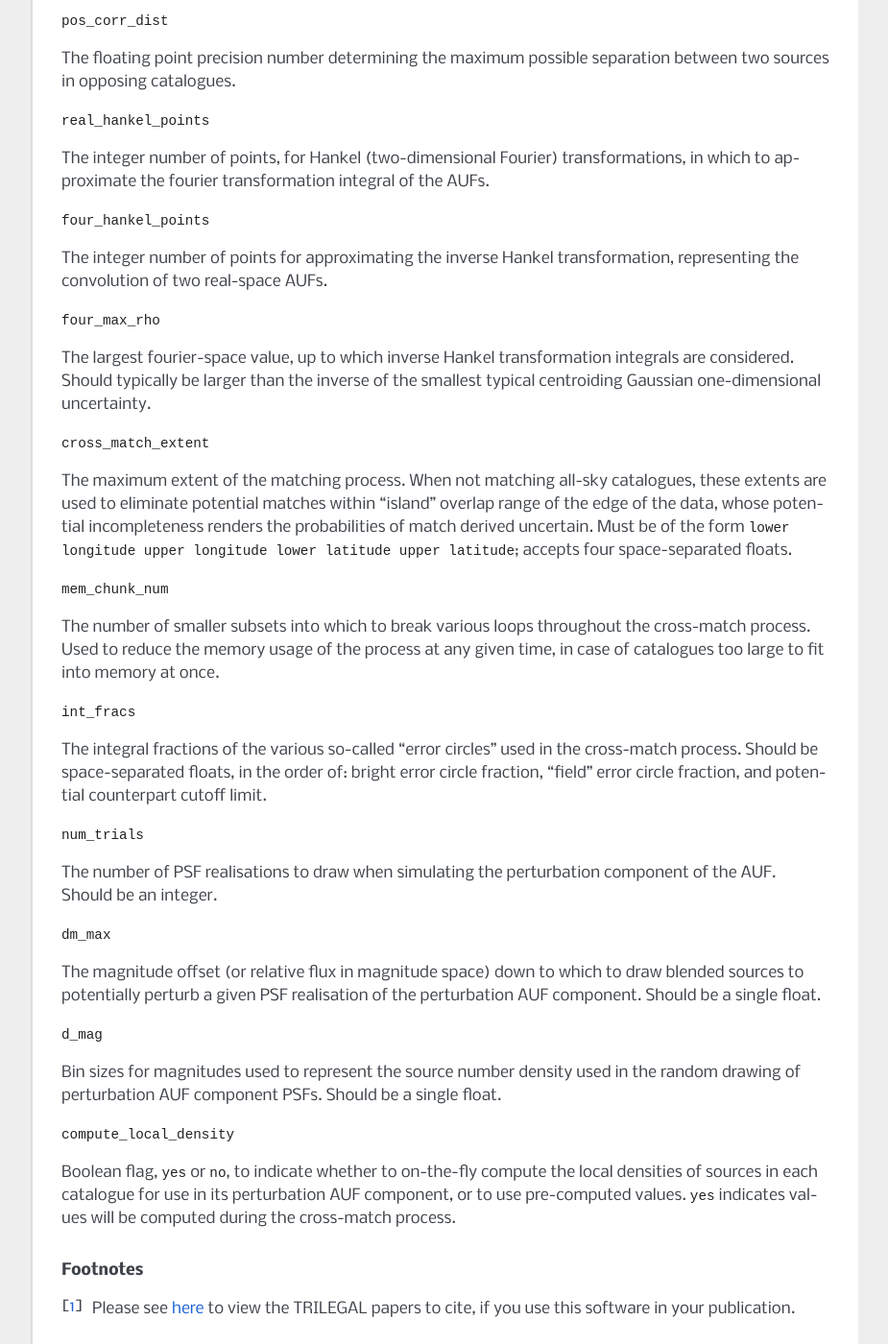
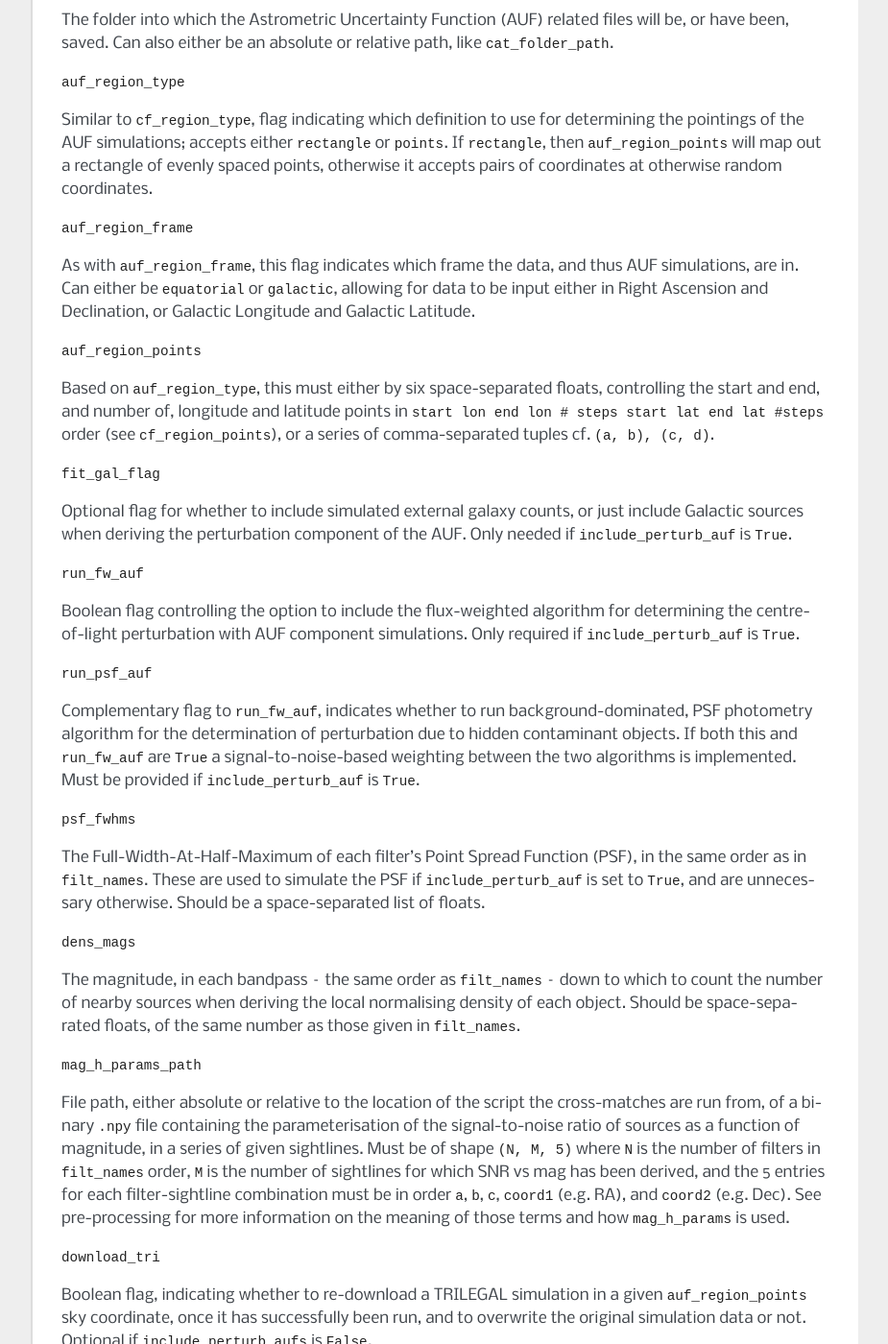
Before and after one commit to macauff/macauff, a Sphinx documentation site: the page built from docs/inputs.rst, in a window 1280 px wide and 1400 px high, scrolled down 4261 px. Shown: the whole window at 96% size, without its empty margins (198-1123 px from the left). Built offline with Sphinx 7.4.7, drawn with Linux system fonts in a browser that asks for light colours; pages that are not in the unit, such as notebooks, are missing from menus; some of the changed text lies outside the part shown.

Commit message:
Overhaul of input parameters from cat_*_params and crossmatch_params, adding new inputs and updating old ones.

```diff
--- a/docs/inputs.rst
+++ b/docs/inputs.rst
@@ -2,13 +2,116 @@
 Input Parameters
 ****************
 
-This page details the various inputs expected by `~macauff.CrossMatch`. These are split into two main sections: inputs that both catalogues need separately (contained in their respective catalogue parameters file) and inputs that are defined with respect to the catalogue-catalogue cross-match.
+This page details the various inputs expected by `~macauff.CrossMatch` via its input parameter files. These are split into two main sections: inputs that both catalogues need separately (contained in their respective catalogue parameters file) and inputs that are defined with respect to the catalogue-catalogue cross-match.
+
+Joint Parameters
+================
+
+These parameters are only provided in the single, common-parameter input file, and given as ``joint_file_path`` in `~macauff.CrossMatch`.
+
+There are some parameters that must be given in all runs:
+
+``joint_folder_path``, ``run_auf``, ``run_group``, ``run_cf``, ``run_source``, ``include_perturb_auf``, ``include_phot_like``, ``use_phot_priors``, ``cross_match_extent``, ``mem_chunk_num``, ``pos_corr_dist``, ``cf_region_type``, ``cf_region_frame``, ``cf_region_points``, ``real_hankel_points``, ``four_hankel_points``, ``four_max_rho``, and ``int_fracs``;
+
+and those options which only need to be supplied if ``include_perturb_auf`` is ``True``:
+
+``num_trials``, ``compute_local_density``, and ``d_mag``.
+
+Common Parameter Description
+----------------------------
+
+``joint_folder_path``
+
+The top-level folder location, into which all intermediate files and folders are placed, when created during the cross-match process. This can either be an absolute file path, or relative to the folder from which your script that called `CrossMatch()` is based.
+
+.. note::
+    The four ``run_`` parameters below are called in order. If an earlier stage flag is set to ``True``, an error will be raised in a subsequent flag is set to ``False``.
+
+``run_auf``
+
+Flag to determine if the AUF simulation stage of the cross-match process should be run, or if previously generated files should be used when present.
+
+``run_group``
+
+Flag dictating whether the source grouping -- and island creation -- stage of the process is run, or if previously created islands of sources should be used for this match.
+
+``run_cf``
+
+Flag controlling whether or not to calculate the photometric likelihood information, as determined by ``include_phot_like`` and ``use_phot_priors``, for this cross-match.
+
+``run_source``
+
+Boolean determining whether to run the final stage of the cross-match process, in which posterior probabilities of matches and non-matches for each island of sources are calculated.
+
+``include_perturb_auf``
+
+Flag for whether to include the simulated effects of blended sources on the measured astrometry in the two catalogues or not.
+
+``include_phot_like``
+
+Flag for the inclusion of the likelihood of match or non-match based on the photometric information in the two catalogues.
+
+``use_phot_priors``
+
+Flag to determine whether to calculate the priors on match or non-match using the photometry (if set to ``True``) or calculate them based on a naive asymmetric density argument (``False``).
+
+``cross_match_extent``
+
+The maximum extent of the matching process. When not matching all-sky catalogues, these extents are used to eliminate potential matches within "island" overlap range of the edge of the data, whose potential incompleteness renders the probabilities of match derived uncertain. Must be of the form ``lower-longitude upper-longitude lower-latitude upper-latitude``; accepts four space-separated floats.
+
+``mem_chunk_num``
+
+The number of smaller subsets into which to break various loops throughout the cross-match process. Used to reduce the memory usage of the process at any given time, in case of catalogues too large to fit into memory at once.
+
+``pos_corr_dist``
+
+The floating point precision number determining the maximum possible separation between two sources in opposing catalogues.
+
+``cf_region_type``
+
+This flag controls whether the areas in which photometry-related variables (likelihoods, priors, etc.) are calculated is determined by ``rectangle`` -- evenly spaced longitude/latitude pairings -- or ``points`` -- tuples of randomly placed coordinates.
+
+``cf_region_frame``
+
+This allows either ``equatorial`` or ``galactic`` frame coordinates to be used in the match process.
+
+``cf_region_points``
+
+The list of pointings for which to run simulations of perturbations due to blended sources, if applicable. If ``cf_region_type`` is ``rectangle``, then ``cf_region_points`` accepts six numbers: ``start longitude, end longitude, number of longitude points, start latitude, end latitude, number of latitude points``; if ``points`` then tuples must be of the syntax ``(a, b), (c, d)`` where ``a`` and ``c`` are RA or Galactic Longitude, and ``b`` and ``d`` are Declination or Galactic Latitude.
+
+``real_hankel_points``
+
+The integer number of points, for Hankel (two-dimensional Fourier) transformations, in which to approximate the fourier transformation integral of the AUFs.
+
+``four_hankel_points``
+
+The integer number of points for approximating the inverse Hankel transformation, representing the convolution of two real-space AUFs.
+
+``four_max_rho``
+
+The largest fourier-space value, up to which inverse Hankel transformation integrals are considered. Should typically be larger than the inverse of the smallest typical centroiding Gaussian one-dimensional uncertainty.
+
+``int_fracs``
+
+The integral fractions of the various so-called "error circles" used in the cross-match process. Should be space-separated floats, in the order of: bright error circle fraction, "field" error circle fraction, and potential counterpart cutoff limit.
+
+``num_trials``
+
+The number of PSF realisations to draw when simulating the perturbation component of the AUF. Should be an integer. Only required if ``include_perturb_auf`` is ``True``.
+
+``compute_local_density``
+
+Boolean flag, ``yes`` or ``no``, to indicate whether to on-the-fly compute the local densities of sources in each catalogue for use in its perturbation AUF component, or to use pre-computed values. ``yes`` indicates values will be computed during the cross-match process. Only required if ``include_perturb_auf`` is ``True``.
+
+``d_mag``
+
+Bin sizes for magnitudes used to represent the source number density used in the random drawing of perturbation AUF component PSFs. Should be a single float. Only required if ``include_perturb_auf`` is ``True``.
 
 
 Catalogue-specific Parameters
 =============================
 
-These parameters are required in two separate files, one per catalogue to be cross-matched., the inputs ``cat_a_file_path`` and ``cat_b_file_path`` in `~macauff.CrossMatch`.
+These parameters are required in two separate files, one per catalogue to be cross-matched, the files ``cat_a_params.txt`` and ``cat_b_params.txt`` read from sub-folders within ``chunks_folder_path`` as passed to `~macauff.CrossMatch`.
 
 These can be divided into those inputs that are always required:
 
@@ -34,25 +137,62 @@
 Catalogue Parameter Description
 -------------------------------
 
+``cat_folder_path``
+
+The folder containing the three files (see :doc:`quickstart` for more details) describing the given input catalogue. Can either be an absolute path, or relative to the folder from which the script was called.
+
 ``cat_name``
 
 The name of the catalogue. This is used to generate intermediate folder structure within the cross-matching process, and during any output file creation process.
 
-``cat_folder_path``
+``filt_names``
 
-The folder containing the three files (see :doc:`quickstart` for more details) describing the given input catalogue. Can either be an absolute path, or relative to the folder from which the script was called.
+The filter names of the photometric bandpasses used in this catalogue, in the order in which they are saved in ``con_cat_photo``. These will be used to describe any output data files generated after the matching process. Should be a space-separated list.
 
 ``auf_folder_path``
 
 The folder into which the Astrometric Uncertainty Function (AUF) related files will be, or have been, saved. Can also either be an absolute or relative path, like ``cat_folder_path``.
 
-``filt_names``
+``auf_region_type``
 
-The filter names of the photometric bandpasses used in this catalogue, in the order in which they are saved in ``con_cat_photo``. These will be used to describe any output data files generated after the matching process. Should be a space-separated list.
+Similar to ``cf_region_type``, flag indicating which definition to use for determining the pointings of the AUF simulations; accepts either ``rectangle`` or ``points``. If ``rectangle``, then ``auf_region_points`` will map out a rectangle of evenly spaced points, otherwise it accepts pairs of coordinates at otherwise random coordinates.
+
+``auf_region_frame``
+
+As with ``auf_region_frame``, this flag indicates which frame the data, and thus AUF simulations, are in. Can either be ``equatorial`` or ``galactic``, allowing for data to be input either in Right Ascension and Declination, or Galactic Longitude and Galactic Latitude.
+
+``auf_region_points``
+
+Based on ``auf_region_type``, this must either by six space-separated floats, controlling the start and end, and number of, longitude and latitude points in ``start lon end lon # steps start lat end lat #steps`` order (see ``cf_region_points``), or a series of comma-separated tuples cf. ``(a, b), (c, d)``.
+
+``fit_gal_flag``
+
+Optional flag for whether to include simulated external galaxy counts, or just include Galactic sources when deriving the perturbation component of the AUF. Only needed if ``include_perturb_auf`` is ``True``.
+
+``run_fw_auf``
+
+Boolean flag controlling the option to include the flux-weighted algorithm for determining the centre-of-light perturbation with AUF component simulations. Only required if  ``include_perturb_auf`` is ``True``.
+
+``run_psf_auf``
+
+Complementary flag to ``run_fw_auf``, indicates whether to run background-dominated, PSF photometry algorithm for the determination of perturbation due to hidden contaminant objects. If both this and ``run_fw_auf`` are ``True`` a signal-to-noise-based weighting between the two algorithms is implemented. Must be provided if  ``include_perturb_auf`` is ``True``.
 
 ``psf_fwhms``
 
 The Full-Width-At-Half-Maximum of each filter's Point Spread Function (PSF), in the same order as in ``filt_names``. These are used to simulate the PSF if ``include_perturb_auf`` is set to ``True``, and are unnecessary otherwise. Should be a space-separated list of floats.
+
+``dens_mags``
+
+The magnitude, in each bandpass -- the same order as ``filt_names`` -- down to which to count the number of nearby sources when deriving the local normalising density of each object. Should be space-separated floats, of the same number as those given in ``filt_names``.
+
+``mag_h_params_path``
+
+File path, either absolute or relative to the location of the script the cross-matches are run from, of a binary ``.npy`` file containing the parameterisation of the signal-to-noise ratio of sources as a function of magnitude, in a series of given sightlines. Must be of shape ``(N, M, 5)`` where ``N`` is the number of filters in ``filt_names`` order, ``M`` is the number of sightlines for which SNR vs mag has been derived, and the 5 entries for each filter-sightline combination must be in order ``a``, ``b``, ``c``, ``coord1`` (e.g. RA), and ``coord2`` (e.g. Dec). See pre-processing for more information on the meaning of those terms and how ``mag_h_params`` is used.
+
+``download_tri``
+
+Boolean flag, indicating whether to re-download a TRILEGAL simulation in a given ``auf_region_points`` sky coordinate, once it has successfully been run, and to overwrite the original simulation data or not. Optional if ``include_perturb_aufs`` is ``False``.
+
 
 ``tri_set_name``
 The name of the filter set used to simulate the catalogue's sources in TRILEGAL [#]_. Used to interact with the TRILEGAL API; optional if ``include_perturb_aufs`` is ``False``.
@@ -65,138 +205,57 @@
 
 The one-indexed column number of the magnitude, as determined by the column order of the saved data returned by the TRILEGAL API, to which to set the maximum magnitude limit for the simulation. Optional if ``include_perturb_aufs`` is ``False``.
 
-``download_tri``
+``tri_maglim_bright``
 
-Boolean flag, indicating whether to re-download a TRILEGAL simulation in a given ``auf_region_points`` sky coordinate, once it has successfully been run, and to overwrite the original simulation data or not. Optional if ``include_perturb_aufs`` is ``False``.
+When using TRILEGAL to simulated Galactic sources for perturbation AUF component purposes, two simulations are run: one, with a brighter limiting magnitude, to capture the shape of the differential source counts at bright magnitudes, and one, with a sufficiently deep limiting magnitude that it contains all potentially perturbing objects for the dynamic range of this catalogue (approximately 10 magnitudes fainter than the limiting magnitude of the survey). ``tri_maglim_bright`` is the faintest magnitude down to which to draw TRILEGAL sources for the bright-end simulation.
 
-``auf_region_type``
+``tri_maglim_faint``
 
-Flag indicating which definition to use for determining the pointings of the AUF simulations; accepts either ``rectangle`` or ``points``. If ``rectangle``, then ``auf_region_points`` will map out a rectangle of evenly spaced points, otherwise it accepts pairs of coordinates at otherwise random coordinates.
+Complementary to ``tri_maglim_bright``, this is the float that represents the magnitude down to which to simulate TRILEGAL sources in the full-scale simulation, bearing in mind the limiting magnitude cut of the public API.
 
-``auf_region_frame``
+``tri_num_bright``
 
-Flag to indicate which frame the data, and thus AUF simulations, are in. Can either be ``equatorial`` or ``galactic``, allowing for data to be input either in Right Ascension and Declination, or Galactic Longitude and Galactic Latitude.
+The integer number of sources to simulate -- affecting the area of simulation, up to the limit imposed by TRILEGAL -- for the bright simulation of Galactic sources.
 
-``auf_region_points``
+``tri_num_faint``
 
-The list of pointings for which to run simulations of perturbations due to blended sources, if applicable. If ``auf_region_type`` is ``rectangle``, then ``auf_region_points`` accepts six numbers: ``start longitude, end longitude, number of longitude points, start latitude, end latitude, number of latitude points``; if ``points`` then tuples must be of the syntax ``(a, b), (c, d)`` where ``a`` and ``c`` and RA or Galactic Longitude, and ``b`` and ``d`` are Declination or Galactic Latitude.
+Number of objects to draw from the TRILEGAL simulation down to the full ``tri_maglim_faint`` magnitude.
+
+``dd_params_path``
+
+File path containin the ``.npy`` file describing the parameterisations of perturbation offsets due to single hidden contaminating, perturbing objects in the ``run_psf_auf`` background-dominated, PSF photometry algorithm case. See pre-processing documentation for more details on this, and how to generate this file if necessary.
+
+``l_cut_path``
+
+Alongside ``dd_params_path``, path to the ``.npy`` file containing the limiting flux cuts at which various PSF photometry perturbation algorithms apply. See pre-processing documentation for the specifics and how to generate this file if necesssary.
 
 ``dens_dist``
 
-The radius, in arcseconds, within which to count internal catalogue sources for each object, to calculate the local source density. Used to scale TRILEGAL simulated source counts to match smaller scale density fluctuations.
+The radius, in arcseconds, within which to count internal catalogue sources for each object, to calculate the local source density. Used to scale TRILEGAL simulated source counts to match smaller scale density fluctuations. Only required if ``compute_local_density`` is ``True`` (and hence ``include_perturb_auf`` is also ``True``).
 
-``dens_mags``
+``gal_wavs``
 
-The magnitude, in each bandpass -- the same order as ``filt_names`` -- down to which to count the number of nearby sources when deriving the local normalising density of each object. Should be space-separated floats, of the same number as those given in ``filt_names``.
+List of floating point central wavelengths, in the order filters are given in ``filt_names``, for each filter, in microns. Used to approximate Schechter function parameters for deriving galaxy counts. Must be given if ``fit_gal_flag`` is ``True``, and hence only required if ``include_perturb_auf`` is ``True``.
 
+``gal_zmax``
 
-Joint Parameters
-================
+Maximum redshift ``z`` to calculate galactic densities out to for Schechter function derivations, one per ``gal_wavs`` point. Only needed if ``fit_gal_flag`` is ``True``.
 
-These parameters are only provided in the single, common-parameter input file, and given as ``joint_file_path`` in `~macauff.CrossMatch`.
+``gal_nzs``
 
-Similar to `Catalogue-specific Parameters`_, we first have the parameters that must be given in all runs:
+Integer number of redshift points, from zero to ``gal_zmax``, to evaluate Schechter functions on, for each filter. Must be given if ``fit_gal_flag`` is ``True``.
 
-``joint_folder_path``, ``run_auf``, ``run_group``, ``run_cf``, ``run_source``, ``include_perturb_auf``, ``include_phot_like``, ``use_phot_priors``, ``cross_match_extent``, ``mem_chunk_num``, ``pos_corr_dist``, ``cf_region_type``, ``cf_region_frame``, ``cf_region_points``, ``real_hankel_points``, ``four_hankel_points``, ``four_max_rho``, and ``int_fracs``;
+``gal_aboffsets``
 
-and those options which only need to be supplied if ``include_perturb_auf`` is ``True``:
+For each filter, floating point offset between the given filter's zeropoint system and that of the AB magnitude system -- in the same that m = m_AB - offset_AB -- for each filter. If ``fit_gal_flag`` is ``True``, must be provided.
 
-``num_trials``, ``compute_local_density``, and ``d_mag``.
+``gal_filternames``
 
-Common Parameter Description
-----------------------------
+Name of each filter as appropriate for providing to ``speclite`` for each filter. See `~macauff.generate_speclite_filters` for how to create appropriate filters if not provided by the module by default. Required if ``fit_gal_flag`` is ``True``.
 
-``include_perturb_auf``
+``gal_al_avs``
 
-Flag for whether to include the simulated effects of blended sources on the measured astrometry in the two catalogues or not. Currently must be ``False``.
-
-
-``include_phot_like``
-
-Flag for the inclusion of the likelihood of match or non-match based on the photometric information in the two catalogues.
-
-``use_phot_priors``
-
-Flag to determine whether to calculate the priors on match or non-match using the photometry (if set to ``True``) or calculate them based on a naive asymmetric density argument (``False``).
-
-``joint_folder_path``
-
-The top-level folder location, into which all intermediate files and folders are placed, when created during the cross-match process.
-
-.. note::
-    The four ``run_`` parameters below are called in order. If an earlier stage flag is set to ``True``, an error will be raised in a subsequent flag is set to ``False``.
-
-``run_auf``
-
-Flag to determine if the AUF simulation stage of the cross-match process should be run, or if previously generated files should be used when present.
-
-``run_group``
-
-Flag dictating whether the source grouping -- and island creation -- stage of the process is run, or if previously created islands of sources should be used for this match.
-
-``run_cf``
-
-Flag controlling whether or not to calculate the photometric likelihood information, as determined by ``include_phot_like`` and ``use_phot_priors``, for this cross-match.
-
-``run_source``
-
-Boolean determining whether to run the final stage of the cross-match process, in which posterior probabilities of matches and non-matches for each island of sources are calculated.
-
-``cf_region_type``
-
-Similar to ``auf_region_type``, this flag controls whether the areas in which photometric likelihoods are calculated is determined by ``rectangle`` -- evenly spaced longitude/latitude pairings -- or ``points`` -- tuples of randomly placed coordinates.
-
-``cf_region_frame``
-
-As with ``auf_region_frame``, this allows either ``equatorial`` or ``galactic`` frame coordinates to be used in the match process.
-
-``cf_region_points``
-
-Based on ``cf_region_type``, this must either by six space-separated floats, controlling the start and end, and number of, longitude and latitude points in ``start lon end lon # steps start lat end lat #steps`` order (see ``auf_region_points``), or a series of comma-separated tuples cf. ``(a, b), (c, d)``.
-
-``pos_corr_dist``
-
-The floating point precision number determining the maximum possible separation between two sources in opposing catalogues.
-
-``real_hankel_points``
-
-The integer number of points, for Hankel (two-dimensional Fourier) transformations, in which to approximate the fourier transformation integral of the AUFs.
-
-``four_hankel_points``
-
-The integer number of points for approximating the inverse Hankel transformation, representing the convolution of two real-space AUFs.
-
-``four_max_rho``
-
-The largest fourier-space value, up to which inverse Hankel transformation integrals are considered. Should typically be larger than the inverse of the smallest typical centroiding Gaussian one-dimensional uncertainty.
-
-``cross_match_extent``
-
-The maximum extent of the matching process. When not matching all-sky catalogues, these extents are used to eliminate potential matches within "island" overlap range of the edge of the data, whose potential incompleteness renders the probabilities of match derived uncertain. Must be of the form ``lower longitude upper longitude lower latitude upper latitude``; accepts four space-separated floats.
-
-``mem_chunk_num``
-
-The number of smaller subsets into which to break various loops throughout the cross-match process. Used to reduce the memory usage of the process at any given time, in case of catalogues too large to fit into memory at once.
-
-``int_fracs``
-
-The integral fractions of the various so-called "error circles" used in the cross-match process. Should be space-separated floats, in the order of: bright error circle fraction, "field" error circle fraction, and potential counterpart cutoff limit.
-
-``num_trials``
-
-The number of PSF realisations to draw when simulating the perturbation component of the AUF. Should be an integer.
-
-``dm_max``
-
-The magnitude offset (or relative flux in magnitude space) down to which to draw blended sources to potentially perturb a given PSF realisation of the perturbation AUF component. Should be a single float.
-
-``d_mag``
-
-Bin sizes for magnitudes used to represent the source number density used in the random drawing of perturbation AUF component PSFs. Should be a single float.
-
-``compute_local_density``
-
-Boolean flag, ``yes`` or ``no``, to indicate whether to on-the-fly compute the local densities of sources in each catalogue for use in its perturbation AUF component, or to use pre-computed values. ``yes`` indicates values will be computed during the cross-match process.
+Differential extinction relative to the V-band for each filter, a set of space-separated floats. Must be provided if ``fit_gal_flag`` is ``True``.
 
 .. rubric:: Footnotes
 
```
